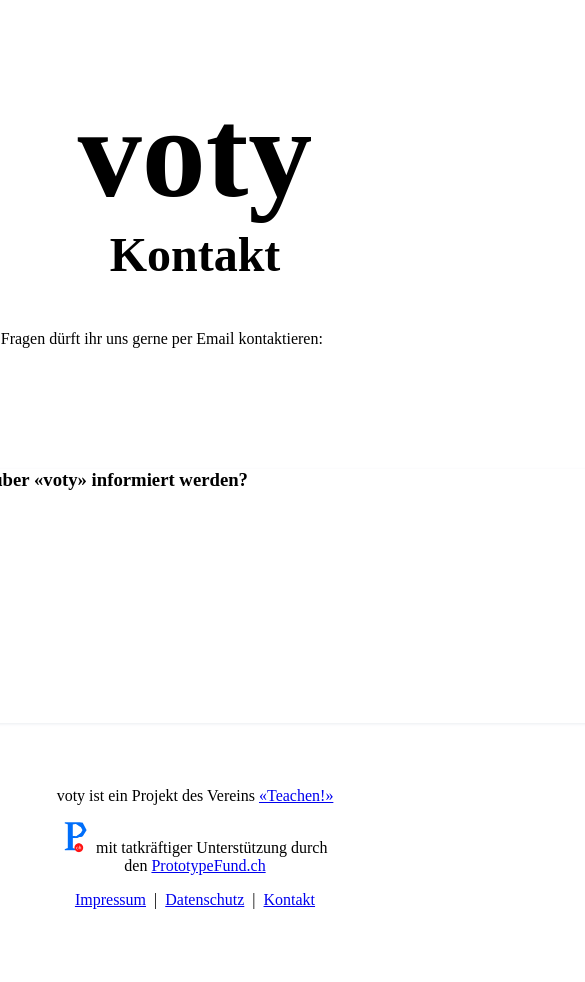
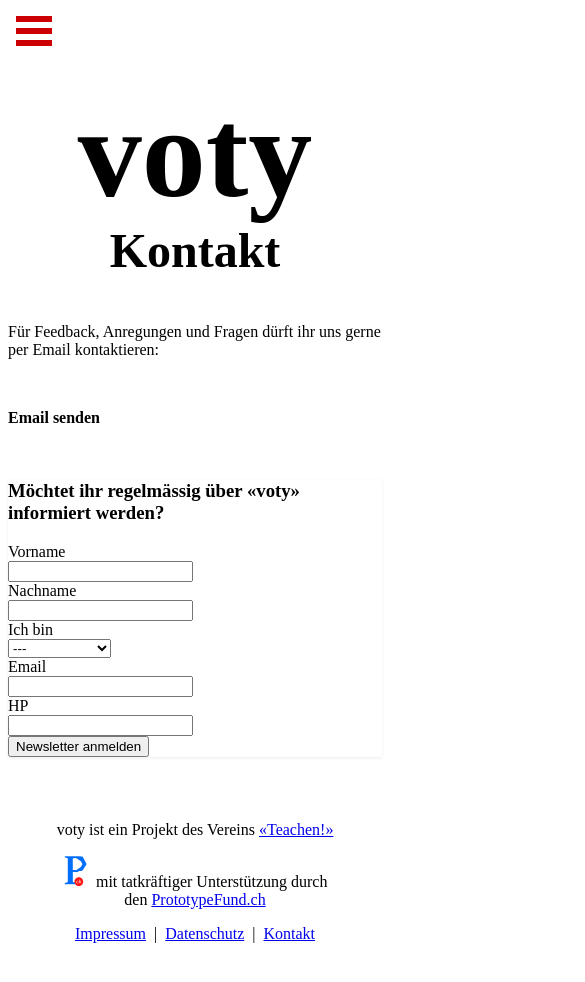
Before and after one commit to teachen-ch/voty, a Next.js app: page /kontakt in a window 390 px wide. Shown: the top 982 px of the page, 585 px wide, since content can reach past the window. Before the commit the page ends 951 px from the top, so only its background shows below. Built offline with nearby package versions, Linux system fonts and the light colour scheme.

Commit message:
Added Hamburger, minor text and style changes

```diff
--- /dev/null
+++ b/components/Menu.tsx
@@ -0,0 +1,78 @@
+import { stack as Hamburger } from "react-burger-menu";
+
+export default function Menu() {
+  return (
+    <Hamburger>
+      <a id="home" className="menu-item" href="/">
+        Start
+      </a>
+      <a className="menu-item--small" href="/demokratie">
+        27. September
+      </a>
+      <hr />
+      <a id="about" className="menu-item" href="/impressum">
+        Impressum
+      </a>
+      <a id="about" className="menu-item" href="/datenschutz">
+        Datenschutz
+      </a>
+      <a id="contact" className="menu-item" href="/kontakt">
+        Kontakt
+      </a>
+    </Hamburger>
+  );
+}
+
+/*var nostyles = {
+  bmBurgerButton: {
+    position: "absolute",
+    width: "36px",
+    height: "30px",
+    left: "36px",
+    top: "36px",
+  },
+  bmBurgerBars: {
+    background: "#c00",
+  },
+  bmBurgerBarsHover: {
+    background: "#000",
+  },
+  bmCrossButton: {
+    height: "24px",
+    width: "24px",
+  },
+  bmCross: {
+    background: "#fff",
+  },
+  bmMenuWrap: {
+    position: "fixed",
+    height: "100%",
+    top: 0,
+    left: 0,
+  },
+  bmMenu: {
+    background: "#c00",
+    padding: "2.5em 1.5em 0",
+    fontSize: "1.15em",
+  },
+  bmMorphShape: {
+    fill: "#c00",
+  },
+  bmItemList: {
+    color: "#b8b7ad",
+    padding: "0.8em",
+  },
+  bmItem: {
+    display: "block",
+    color: "white",
+    fontWeight: "bold",
+    lineHeight: "2.5em",
+    outline: 0,
+  },
+  bmOverlay: {
+    background: "rgba(0, 0, 0, 0.3)",
+    top: 0,
+    left: 0,
+  },
+};
+*/
--- a/components/Newsletter.tsx
+++ b/components/Newsletter.tsx
@@ -30,7 +30,7 @@ export default function Newsletter() {
 export function Field({ id, label }: { id: string; label: string }) {
   return (
     <div className="row is-vertical-align">
-      <div className="col-3 text-right">
+      <div className="col-3">
         <label htmlFor={id}>{label}</label>
       </div>
       <div className="col">
@@ -62,7 +62,7 @@ export function Select({
 }) {
   return (
     <div className="row is-vertical-align">
-      <div className="col-3 text-right">
+      <div className="col-3">
         <label htmlFor={id}>{label}</label>
       </div>
       <div className="col">
--- a/package.json
+++ b/package.json
@@ -12,6 +12,7 @@
     "chota": "^0.8.0",
     "next": "9.5.1",
     "react": "16.13.1",
+    "react-burger-menu": "^2.7.1",
     "react-dom": "16.13.1"
   },
   "devDependencies": {
--- a/pages/_app.tsx
+++ b/pages/_app.tsx
@@ -1,11 +1,13 @@
 import "chota";
 import "../styles/voty.css";
 import Head from "next/head";
+import Menu from "../components/Menu";
 
 function MyApp({ Component, pageProps }) {
   return (
     <div className="container">
       <Header />
+      <Menu />
       <Component {...pageProps} />
       <Footer />
     </div>
--- a/pages/datenschutz.tsx
+++ b/pages/datenschutz.tsx
@@ -130,9 +130,6 @@ export default function Datenschutz() {
           Ihrer Interaktion mit dem eingebetteten Inhalt, falls Sie ein Konto
           haben und auf dieser Website angemeldet sind.
         </p>
-        <p>
-          <br />
-        </p>
         <h3>Analytics</h3>
         <p>
           Für die Analyse und Verbesserung dieser Webseite werden Web-Analytics
--- a/pages/demokratie.tsx
+++ b/pages/demokratie.tsx
@@ -36,8 +36,8 @@ export default function Kontakt() {
         </p>
         <h3>Klingt spannend? </h3>
         <p>
-          Tragen sie sich doch gleich unverbindlich auf unsere Liste ein und wir
-          halten sie auf dem Laufenden.
+          Tragen Sie sich doch gleich unverbindlich auf unsere Liste ein und wir
+          halten Sie auf dem Laufenden.
         </p>
         <div className="card bg-light" id="newsletter">
           <Newsletter />
--- a/pages/kontakt.tsx
+++ b/pages/kontakt.tsx
@@ -2,6 +2,10 @@ import Head from "next/head";
 import Newsletter from "../components/Newsletter";
 
 export default function Kontakt() {
+  function sendMail() {
+    const email = "hc.nehcaet@ytov:otliam";
+    document.location.href = email.split("").reverse().join("");
+  }
   return (
     <div>
       <Head>
@@ -18,7 +22,9 @@ export default function Kontakt() {
         </p>
         <br />
         <p>
-          <strong>Email:</strong> voty&#64;teachen.ch
+          <a onClick={sendMail} role="button" className="button primary">
+            Email senden
+          </a>
         </p>
         <br />
 
--- /dev/null
+++ b/styles/menu.css
@@ -0,0 +1,83 @@
+/* Hamburger Menu */
+/* Position and sizing of burger button */
+.bm-burger-button {
+  position: absolute;
+  width: 36px;
+  height: 30px;
+  left: 36px;
+  top: 36px;
+}
+
+@media screen and (max-width: 599px) {
+  .bm-burger-button {
+    left: 16px;
+    top: 16px;
+  }
+}
+
+/* Color/shape of burger icon bars */
+.bm-burger-bars {
+  background: #c00;
+}
+
+/* Color/shape of burger icon bars on hover*/
+.bm-burger-bars-hover {
+  background: #000;
+}
+
+/* Position and sizing of clickable cross button */
+.bm-cross-button {
+  height: 24px;
+  width: 24px;
+}
+
+/* Color/shape of close button cross */
+.bm-cross {
+  background: #fff;
+}
+
+/*
+Sidebar wrapper styles
+Note: Beware of modifying this element as it can break the animations - you should not need to touch it in most cases
+*/
+.bm-menu-wrap {
+  position: fixed;
+  height: 100%;
+  max-width: 70%;
+  top: 0;
+  left: 0;
+}
+
+/* General sidebar styles */
+.bm-menu {
+  background: #c00;
+  padding: 2.5em 1.5em 0;
+  font-size: 1.15em;
+}
+
+/* Morph shape necessary with bubble or elastic */
+.bm-morph-shape {
+  fill: #c00;
+}
+
+/* Wrapper for item list */
+.bm-item-list {
+  color: #b8b7ad;
+  padding: 0.8em;
+}
+
+/* Individual item */
+.bm-item {
+  display: block;
+  color: #fff;
+  font-weight: bold;
+  line-height: 2.5em;
+  outline: 0;
+}
+
+/* Styling of overlay */
+.bm-overlay {
+  background: rgba(0, 0, 0, 0.3);
+  top: 0;
+  left: 0;
+}
--- /dev/null
+++ b/styles/theme.css
@@ -0,0 +1,18 @@
+:root {
+  --bg-color: #ffffff;
+  --bg-secondary-color: #f3f3f6;
+  --color-primary: #7aace0;
+  --color-lightGrey: #ebedf1;
+  --color-grey: #747681;
+  --color-darkGrey: #3f4144;
+  --color-error: #c31621;
+  --color-success: #258f17;
+  --grid-maxWidth: 120rem;
+  --grid-gutter: 2rem;
+  --font-size: 1.6rem;
+  --font-color: #444;
+  --font-family-sans: -apple-system, BlinkMacSystemFont, Avenir, "Avenir Next",
+    "Segoe UI", "Roboto", "Oxygen", "Ubuntu", "Cantarell", "Fira Sans",
+    "Droid Sans", "Helvetica Neue", sans-serif;
+  --font-family-mono: monaco, "Consolas", "Lucida Console", monospace;
+}
--- a/styles/voty.css
+++ b/styles/voty.css
@@ -1,36 +1,11 @@
-:root {
-  --bg-color: #ffffff;
-  --bg-secondary-color: #f3f3f6;
-  --color-primary: #7aace0;
-  --color-lightGrey: #ebedf1;
-  --color-grey: #747681;
-  --color-darkGrey: #3f4144;
-  --color-error: #c31621;
-  --color-success: #258f17;
-  --grid-maxWidth: 120rem;
-  --grid-gutter: 2rem;
-  --font-size: 1.6rem;
-  --font-color: #444;
-  --font-family-sans: -apple-system, BlinkMacSystemFont, Avenir, "Avenir Next",
-    "Segoe UI", "Roboto", "Oxygen", "Ubuntu", "Cantarell", "Fira Sans",
-    "Droid Sans", "Helvetica Neue", sans-serif;
-  --font-family-mono: monaco, "Consolas", "Lucida Console", monospace;
-}
+@import url("theme.css");
+@import url("menu.css");
 
 .card {
   border-radius: 0px;
   background: var(--bg-color);
   -webkit-box-shadow: 0 1px 3px var(--color-lightGrey);
   box-shadow: 0 1px 3px var(--color-lightGrey);
-}
-
-.nocontainer {
-  min-height: 100vh;
-  padding: 0 0.5rem;
-  display: flex;
-  flex-direction: column;
-  justify-content: center;
-  align-items: center;
 }
 
 button,
@@ -47,6 +22,10 @@ footer {
   /* display: flex;
   justify-content: center;
   align-items: center;*/
+}
+
+blockquote {
+  margin-left: 0;
 }
 
 .logo {
@@ -68,8 +47,15 @@ h2 {
   margin-bottom: 3rem;
   text-align: center;
   font-size: 3rem;
+  line-height: 1em;
 }
 
-.max-800 {
-  margin: 0 calc(50% - 25rem);
+h3 {
+  line-height: 1.2em;
 }
+
+@media screen and (min-width: 800px) {
+  .max-800 {
+    margin: 0 calc(50% - 25rem);
+  }
+}
```
Also changed, not shown: pages/impressum.tsx (+12 -5 lines), 1 other file (tests, documents, lock files or other folders).
